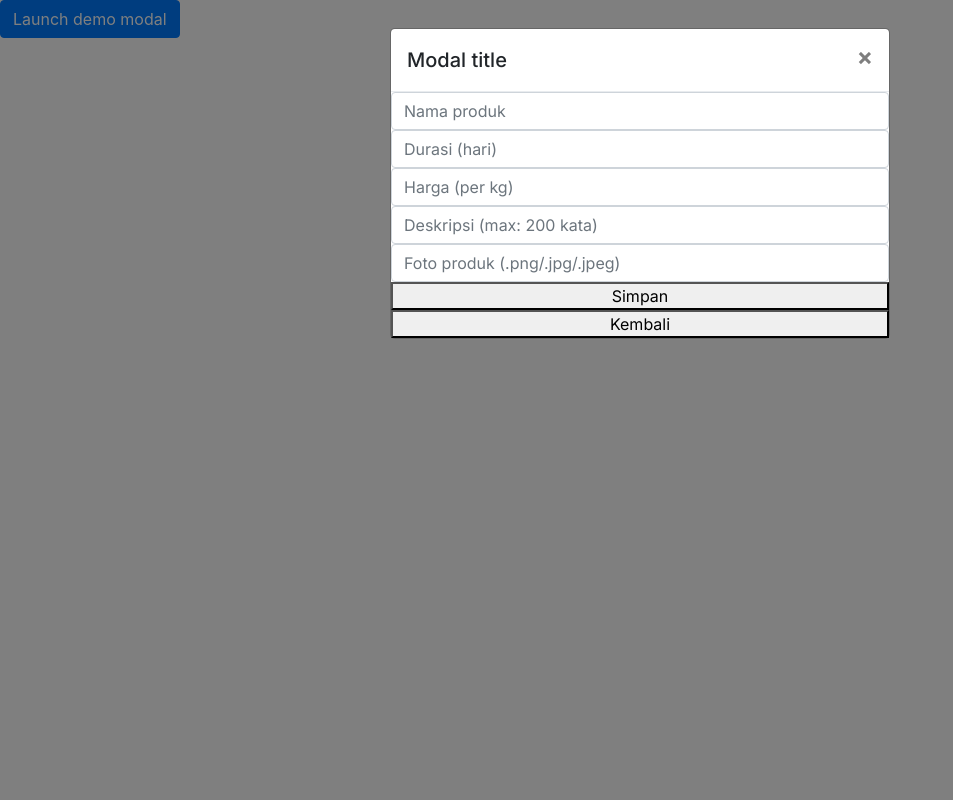
After one commit to fikrilal/Titu-Laundry-Admin-Website, a PHP site: page /img/tes.html in a window 1280 px wide, after a click on "Launch demo modal". The commit adds this page. Shown: the whole page, without its empty margins (0-953 px from the left). Run offline with PHP 8.4, Linux system fonts and the light colour scheme; some libraries are stand-ins or nearby versions.

Commit message:
popup tambahkan produk

```diff
--- a/css/product.css
+++ b/css/product.css
@@ -4,19 +4,13 @@
     margin: 0px;
     padding: 0px;
     box-sizing: border-box;
-    font-family: 'Inter', sans-serif;
+    font-family: 'Inter';
 }
 
-body {
-    background: #333333;
-}
-
-
-.popup {
+.dash-content .modal-content {
     position: absolute;
     top: 50%;
     left: 50%;
-    transform: translate(-50%, -50%);
     width: 420px;
     padding: 20px 30px;
     background-color: #FFFFFF;
@@ -24,7 +18,7 @@ body {
     border-radius: 8px;
 }
 
-.header h1 {
+.dash-content .modal-content .modal-header h5 {
     font-style: normal;
     font-weight: 600;
     font-size: 24px;
@@ -34,13 +28,13 @@ body {
     align-items: center;
     justify-content: center;
     color: #333333;
-    margin-bottom: 24px;
+    margin-bottom: 16px;
 }
 
-.popup .form .simpan-btn {
+.dash-content .modal-content .simpan-btn {
     width: 100%;
     height: 52px;
-    margin-top: 32px;
+    margin-top: 24px;
     margin-bottom: 16px;
     font-style: normal;
     font-weight: 500;
@@ -52,17 +46,17 @@ body {
     color: #FFFFFF;
 }
 
-.popup .form .simpan-btn:hover {
+.dash-content .modal-content .simpan-btn:hover {
     background-color: #1366D6;
     transition: 0.4s;
 }
 
-.popup .form .kembali-btn:hover {
+.dash-content .modal-content .kembali-btn:hover {
     background-color: rgba(47, 128, 237, 0.16);
     transition: 0.4s;
 }
 
-.popup .form .kembali-btn {
+.dash-content .modal-content .kembali-btn {
     width: 100%;
     height: 52px;
     margin-bottom: 16px;
@@ -74,22 +68,9 @@ body {
     border: 1px solid #2F80ED;
     outline: none;
     color: #2F80ED;
-
 }
 
-
-/* .popup .form label {
-    font-style: normal;
-    font-weight: 500;
-    font-size: 16px;
-    line-height: 19px;
-    display: flex;
-    align-items: center;
-    margin-top: 24px;
-    color: #4F4F4F;
-} */
-
-.popup .form input {
+.dash-content .modal-content input {
     width: 100%;
     height: 52px;
     border-radius: 8px;
@@ -99,25 +80,7 @@ body {
     padding-left: 16px;
 }
 
-
-
-/* .popup .close-btn {
-    position: absolute;
-    top: 16px;
-    right: 16px;
-    width: 32px;
-    height: 32px;
-    color: black;
-    text-align: center;
-    border-radius: 4px;
-    background-color: #3a7bd5;
-    cursor: pointer;
+iframe {
+    display:block;
+    width:100%;
 }
-
-.popup .close-btn i {
-    color: #FFFFFF;
-    font-size: 24px;
-    min-width: 45px;
-    height: 100%;
-    align-content: center;
-} */
--- /dev/null
+++ b/img/tes.html
@@ -0,0 +1,45 @@
+<script src="https://ajax.googleapis.com/ajax/libs/jquery/2.1.1/jquery.min.js"></script>
+<link href="https://stackpath.bootstrapcdn.com/bootstrap/4.1.1/css/bootstrap.min.css" rel="stylesheet"
+    integrity="sha384-WskhaSGFgHYWDcbwN70/dfYBj47jz9qbsMId/iRN3ewGhXQFZCSftd1LZCfmhktB" crossorigin="anonymous">
+<script src="https://stackpath.bootstrapcdn.com/bootstrap/4.1.1/js/bootstrap.min.js"
+    integrity="sha384-smHYKdLADwkXOn1EmN1qk/HfnUcbVRZyYmZ4qpPea6sjB/pTJ0euyQp0Mk8ck+5T"
+    crossorigin="anonymous"></script>
+<link rel="stylesheet" href="css/product.css">
+<button type="button" class="btn btn-primary" data-toggle="modal" data-target="#exampleModal">
+    Launch demo modal
+</button>
+
+<div class="modal fade" id="exampleModal" tabindex="-1" role="dialog" aria-labelledby="exampleModalLabel"
+    aria-hidden="true">
+    <div class="modal-dialog" role="document">
+        <div class="modal-content">
+            <div class="modal-header">
+                <h5 class="modal-title" id="exampleModalLabel">Modal title</h5>
+                <button type="button" class="close" data-dismiss="modal" aria-label="Close">
+                    <span aria-hidden="true">&times;</span>
+                </button>
+            </div>
+
+            <!-- <label for="email" class="form-label">Nama produk</label> -->
+            <input type="email" class="form-control" id="nama" placeholder="Nama produk">
+
+            <!-- <label for="email" class="form-label">Durasi</label> -->
+            <input type="email" class="form-control" id="email" placeholder="Durasi (hari)">
+
+            <!-- <label for="email" class="form-label">Harga</label> -->
+            <input type="email" class="form-control" id="email" placeholder="Harga (per kg)">
+
+            <!-- <label for="email" class="form-label">Deskripsi</label> -->
+            <input type="email" class="form-control" id="email" placeholder="Deskripsi (max: 200 kata)">
+
+            <!-- <label for="email" class="form-label">Foto produk</label> -->
+            <input type="email" class="form-control" id="email" placeholder="Foto produk (.png/.jpg/.jpeg)">
+
+            <button class="simpan-btn">Simpan</button>
+            <button class="kembali-btn" data-dismiss="modal" aria-label="Close">
+                <span aria-hidden="true">Kembali</span>
+            </button>
+
+        </div>
+    </div>
+</div>
--- a/login.php
+++ b/login.php
@@ -75,7 +75,6 @@
         </div>
     </section>
 
-
     <!-- Optional JavaScript -->
     <!-- jQuery first, then Popper.js, then Bootstrap JS -->
     <script src="https://code.jquery.com/jquery-3.3.1.slim.min.js"
--- a/tambah-produk.html
+++ b/tambah-produk.html
@@ -37,6 +37,8 @@
             <button class="kembali-btn">Kembali</button>
         </div>
     </div>
+
+    <script src="script.js"></script>
 </body>
 
 </html>
```
Also changed, not shown: product.html (+57 -8 lines), script.js (+12 -0 lines).
